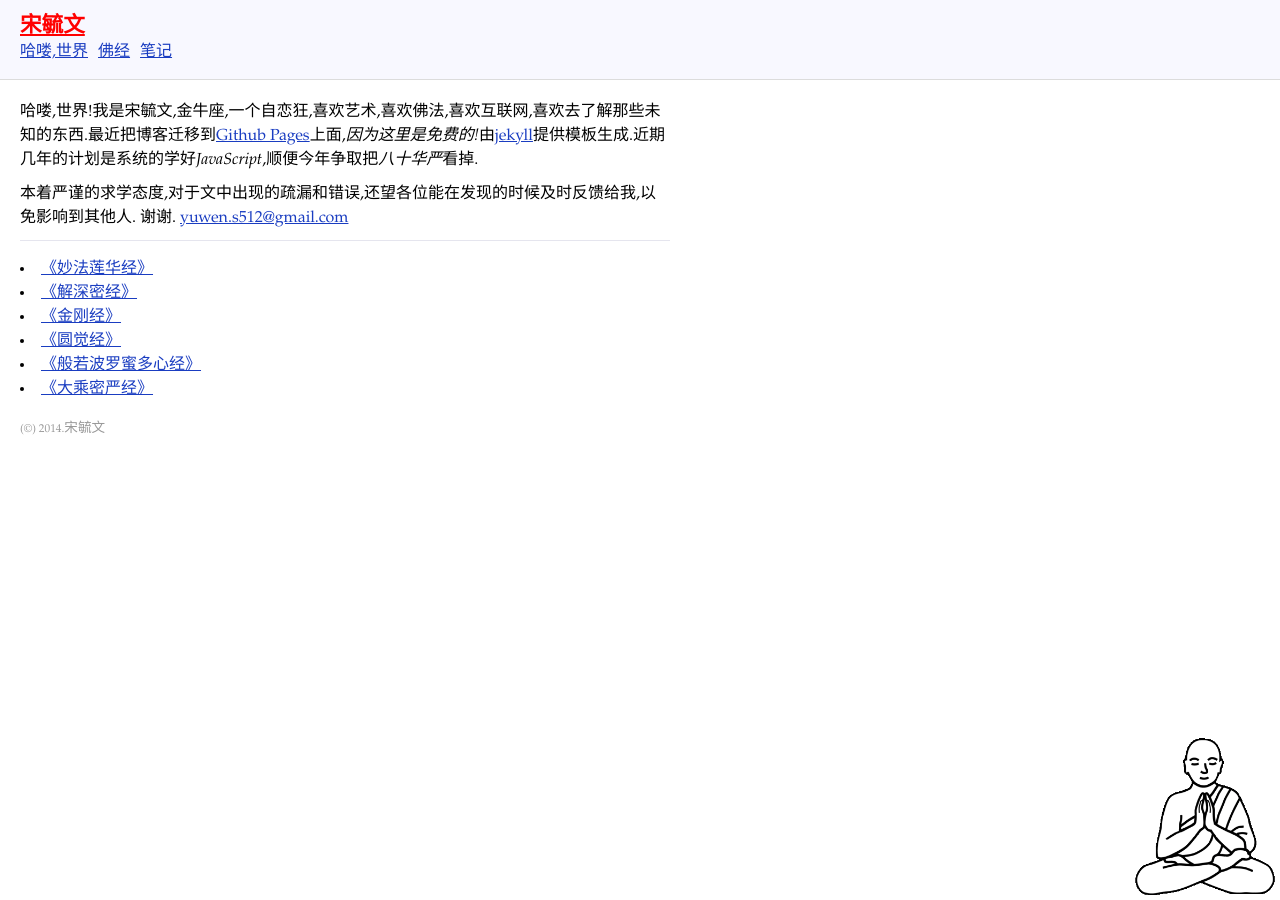
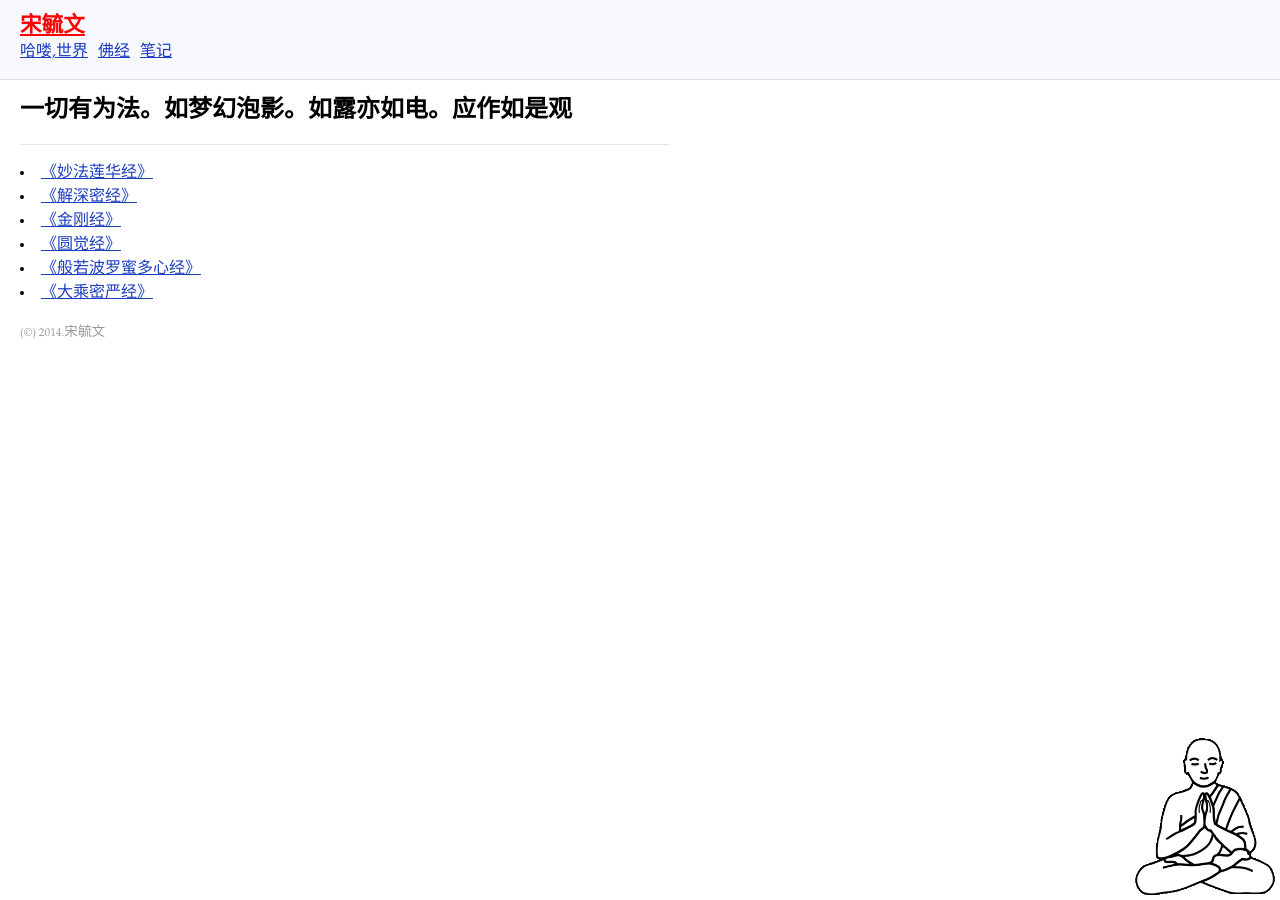
Before and after one commit to wowenrushi/wowenrushi.github.io, a Jekyll site: the page built from index.html, in a window 1280 px wide. Built offline with Jekyll 4.4.1, drawn with Linux system fonts in a browser that asks for light colours.

Commit message:
update index.html

```diff
--- a/index.html
+++ b/index.html
@@ -4,8 +4,7 @@ title: 宋毓文
 ---
 
 <aside class="summary">
-  <p>哈喽,世界!我是宋毓文,金牛座,一个自恋狂,喜欢艺术,喜欢佛法,喜欢互联网,喜欢去了解那些未知的东西.最近把博客迁移到<a href="https://pages.github.com/" target="_blank">Github Pages</a>上面,<em>因为这里是免费的!</em>由<a href="http://jekyllrb.com/" target="_blank">jekyll</a>提供模板生成.近期几年的计划是系统的学好<em>JavaScript</em>,顺便今年争取把<cite>八十华严</cite>看掉.</p>
-  <p>本着严谨的求学态度,对于文中出现的疏漏和错误,还望各位能在发现的时候及时反馈给我,以免影响到其他人. 谢谢. <a class="mail" href="mailto:yuwen.s512@gmail.com">yuwen.s512@gmail.com</a></p>
+    <h1>一切有为法。如梦幻泡影。如露亦如电。应作如是观</h1>
 </aside>
 
 {% if site.posts %}
```
